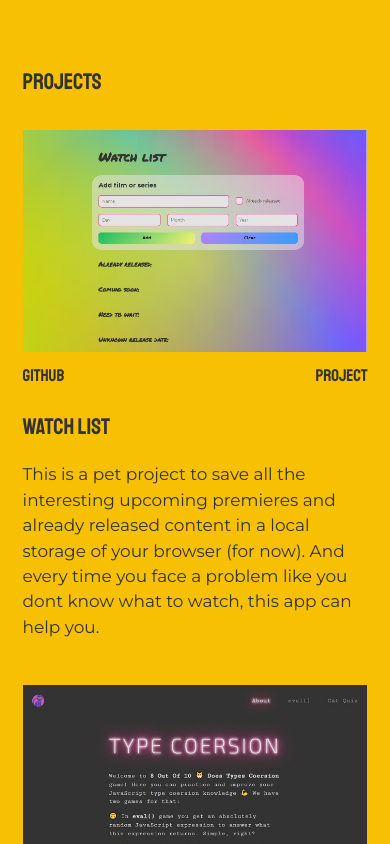
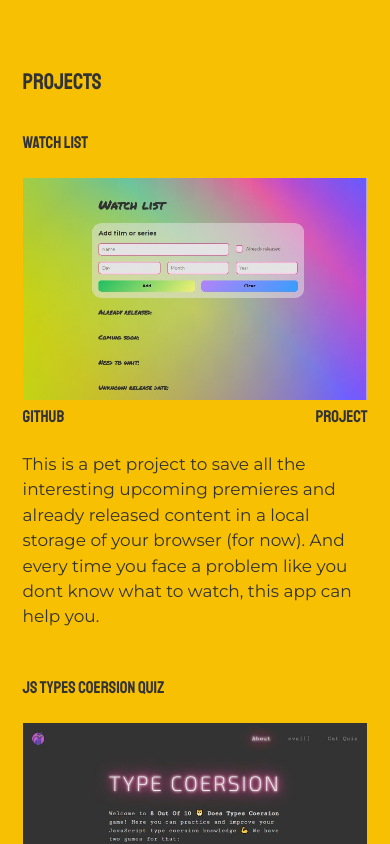
Before and after one commit to airadavometra/airadavometra-next, a Next.js app: page /portfolio in a window 390 px wide. Shown: the part 1420-2264 px from the top of the page. Built offline with nearby package versions, Linux system fonts and the light colour scheme.

Commit message:
projects fixes

```diff
--- a/components/ProjectItem/ProjectItem.module.css
+++ b/components/ProjectItem/ProjectItem.module.css
@@ -7,11 +7,20 @@
   }
 }
 .imageContainer {
+  width: 55vw;
   flex-shrink: 0;
   display: flex;
   gap: 12rem;
   @media (max-width: 768px) {
+    width: 100%;
     flex-direction: column-reverse;
+    gap: 4rem;
+  }
+}
+.imageWrapper {
+  width: 55vw;
+  @media (max-width: 768px) {
+    width: 100%;
   }
 }
 .linksContainer {
@@ -45,7 +54,7 @@
   font-family: var(--header-text-font);
   font-size: 32rem;
   @media (max-width: 768px) {
-    font-size: 24rem;
+    font-size: 18rem;
   }
 }
 .description {
--- a/components/ProjectItem/ProjectItem.tsx
+++ b/components/ProjectItem/ProjectItem.tsx
@@ -5,6 +5,7 @@ import { Github } from "@/icons/contacts/Github";
 import classNames from "classnames";
 import { ProjectInfo } from "@/types/projectInfo";
 import Image from "next/image";
+import { useMedia } from "react-use";
 
 export interface ProjectItemProps {
   projectInfo: ProjectInfo;
@@ -13,8 +14,12 @@ export interface ProjectItemProps {
 export const ProjectItem: FunctionComponent<ProjectItemProps> = ({
   projectInfo,
 }) => {
+  const isMobile = useMedia("(max-width: 768px)");
   return (
     <div className={classes.main}>
+      {isMobile && (
+        <div className={classes.title}>{projectInfo.projectName}</div>
+      )}
       <section className={classes.imageContainer}>
         <div className={classes.linksContainer}>
           <a
@@ -34,10 +39,23 @@ export const ProjectItem: FunctionComponent<ProjectItemProps> = ({
             Project
           </a>
         </div>
-        <Image src={projectInfo.projectPic} alt={projectInfo.projectName} />
+        <a
+          href={projectInfo.projectLink}
+          target="_blank"
+          rel="noopener noreferrer"
+          className={classes.imageWrapper}
+        >
+          <Image
+            layout="responsive"
+            src={projectInfo.projectPic}
+            alt={projectInfo.projectName}
+          />
+        </a>
       </section>
       <section className={classes.descriptionContainer}>
-        <div className={classes.title}>{projectInfo.projectName}</div>
+        {!isMobile && (
+          <div className={classes.title}>{projectInfo.projectName}</div>
+        )}
         <div className={classes.description}>{projectInfo.projectDesc}</div>
       </section>
     </div>
```
